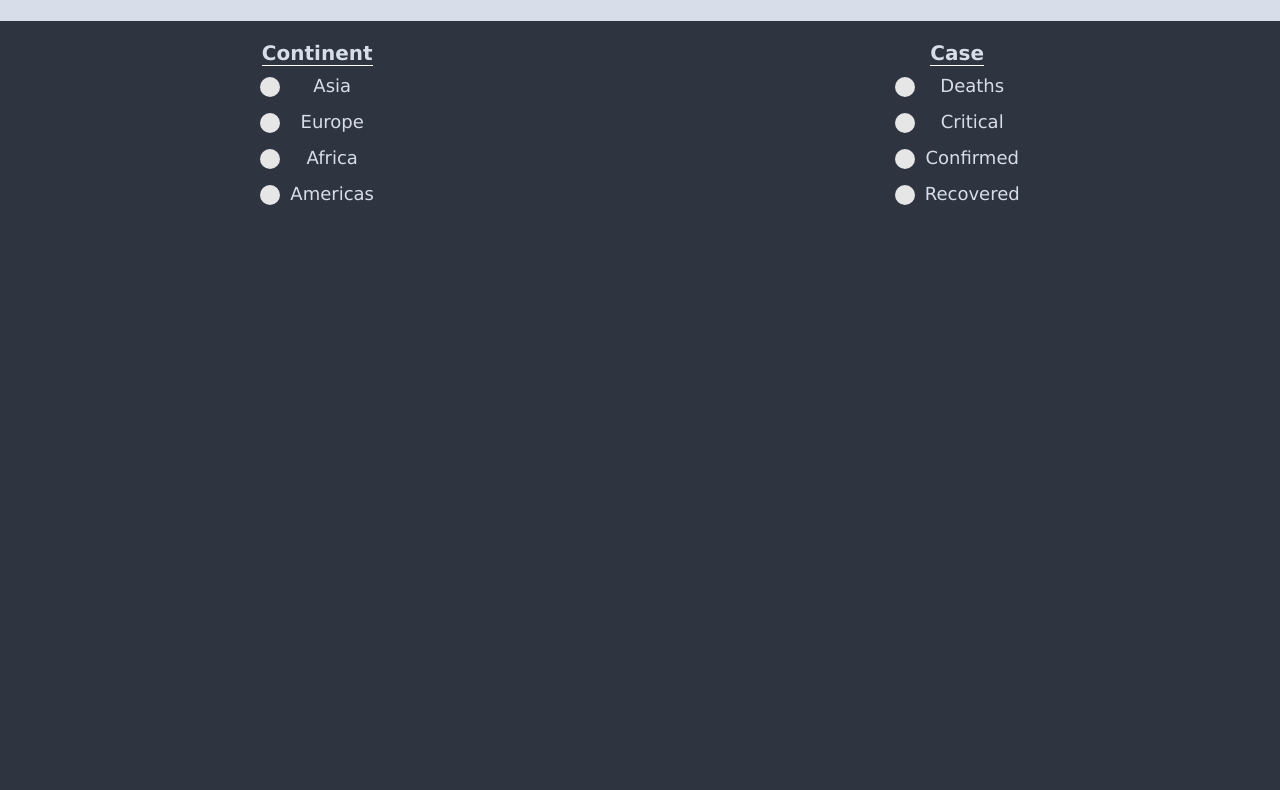
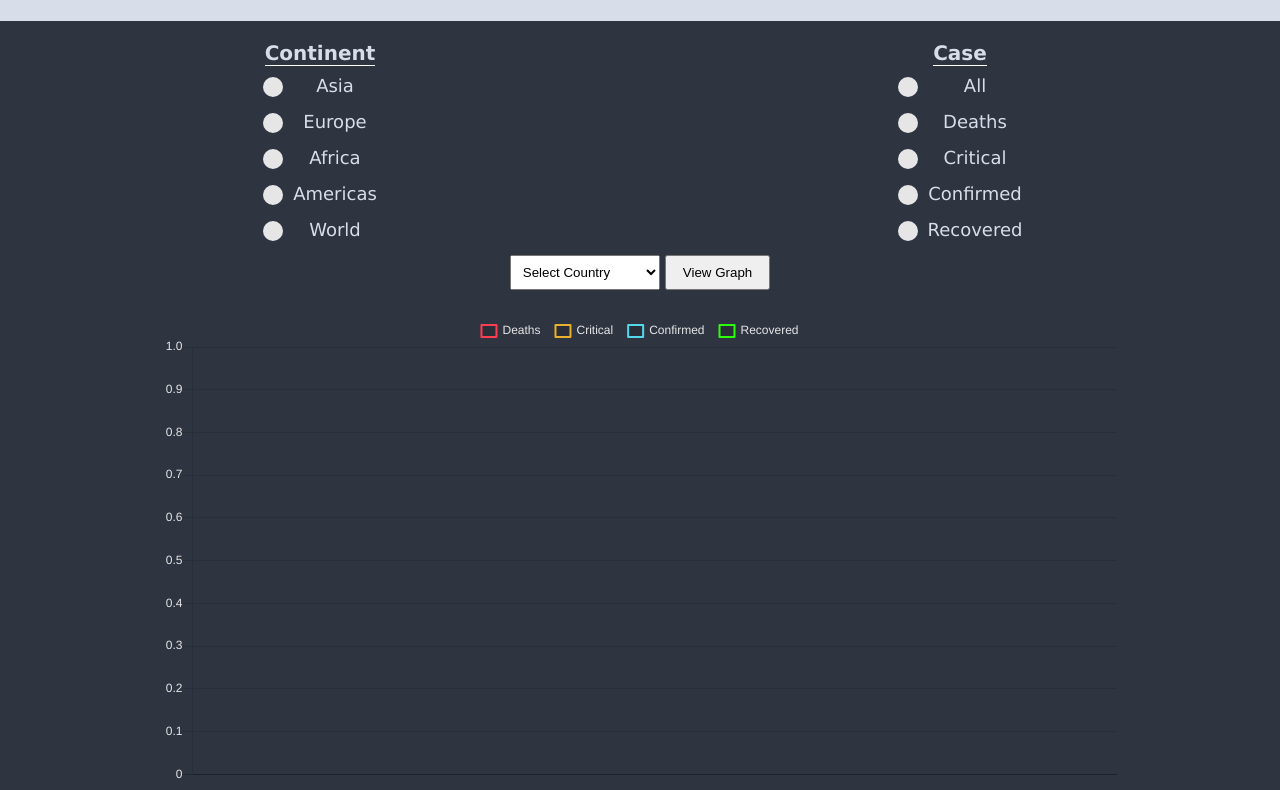
Before and after one commit to YanivBah/COVID-19_Statistics, a plain HTML site: page index.html in a window 1280 px wide. Shown: the part 79-869 px from the top of the page. Before the commit the page ends 800 px from the top, so only its background shows below. Drawn offline with nearby package versions, Linux system fonts and the light colour scheme; no server answers.

Commit message:
design added

```diff
--- a/index.html
+++ b/index.html
@@ -16,50 +16,68 @@
         <h2><span>Continent</span></h2>
         <label class="control control--radio"
           >Asia
-          <input type="radio" name="radio" id="asia" />
+          <input type="radio" name="continent" id="asia" />
           <div class="control__indicator"></div>
         </label>
         <label class="control control--radio"
           >Europe
-          <input type="radio" name="radio" id="europe" />
+          <input type="radio" name="continent" id="europe" />
           <div class="control__indicator"></div>
         </label>
         <label class="control control--radio"
           >Africa
-          <input type="radio" name="radio" id="africa" />
+          <input type="radio" name="continent" id="africa" />
           <div class="control__indicator"></div>
         </label>
         <label class="control control--radio"
           >Americas
-          <input type="radio" name="radio" id="americas" />
+          <input type="radio" name="continent" id="americas" />
+          <div class="control__indicator"></div>
+        </label>
+        <label class="control control--radio"
+          >World
+          <input type="radio" name="continent" id="world" />
           <div class="control__indicator"></div>
         </label>
       </div>
       <div class="case-selector">
         <h2><span>Case</span></h2>
         <label class="control control--radio"
+          >All
+          <input type="radio" name="case" id="all" />
+          <div class="control__indicator"></div>
+        </label>
+        <label class="control control--radio"
           >Deaths
-          <input type="radio" name="radio" id="deaths" />
+          <input type="radio" name="case" id="deaths" />
           <div class="control__indicator"></div>
         </label>
         <label class="control control--radio"
           >Critical
-          <input type="radio" name="radio" id="critical" />
+          <input type="radio" name="case" id="critical" />
           <div class="control__indicator"></div>
         </label>
         <label class="control control--radio"
           >Confirmed
-          <input type="radio" name="radio" id="confirmed" />
+          <input type="radio" name="case" id="confirmed" />
           <div class="control__indicator"></div>
         </label>
         <label class="control control--radio"
           >Recovered
-          <input type="radio" name="radio" id="recovered" />
+          <input type="radio" name="case" id="recovered" />
           <div class="control__indicator"></div>
         </label>
       </div>
+      <div class="view-graph">
+        <select name="countrys" id="country-select">
+          <option value="" disabled selected>Select Country</option>
+        </select>
+        <button class="graph-btn">View Graph</button>
+      </div>
     </div>
-    <!-- <canvas id="chart"></canvas> -->
+    <div class="graph-container">
+      <canvas id="chart"></canvas>
+    </div>
     <script src="./node_modules/chart.js/dist/Chart.js"></script>
     <script src="./script.js"></script>
   </body>
--- a/script.js
+++ b/script.js
@@ -1,4 +1,9 @@
 const database = {
+  selectors: {
+    continent: '',
+    case: '',
+    country: 'all',
+  },
   apis: {
     covidAPI: 'https://corona-api.com/countries',
     countriesAPI: 'https://cors.bridged.cc/https://restcountries.herokuapp.com/api/v1/',
@@ -45,22 +50,91 @@ const sortCovid = async (data) => {
   console.log('I Finished');
 }
 
-// const ctx = document.getElementById('chart');
-// const covidChart = new Chart(ctx, {
-//     type: 'line',
-//     data: {
-//         labels: [],
-//         datasets: [{
-//             label: 'TEST',
-//             backgroundColor: 'rgba(255, 99, 132,.3)',
-//             borderColor: 'rgb(255, 99, 132)',
-//             data: []
-//         }]
-//     },
-//     options: {}
-// });
+const dropdownCountries = (continent) => {
+  const dropdown = document.querySelector('#country-select');
+  const obj = database.countries[continent];
+  const baseHTML = `<option value="" disabled selected>Select Country</option>
+          <option value="all">All</option>`;
+  dropdown.innerHTML = baseHTML;
+  for (const key in obj) {
+    const country = document.createElement('option');
+    country.setAttribute('value',key);
+    country.innerText = obj[key].name;
+    dropdown.appendChild(country);
+  }
+}
 
-const updateChart = (continent = 'asia',type = 'deaths') => {
+const ctx = document.getElementById('chart');
+const covidChart = new Chart(ctx, {
+    type: 'line',
+    data: {
+        labels: [],
+        datasets: [{
+            label: 'Deaths',
+            // backgroundColor: 'rgba(255, 99, 132,.3)',
+            borderColor: 'rgb(255, 60, 80)',
+            pointBackgroundColor: '#e6e6e6',
+            pointHoverBackgroundColor: 'rgb(255, 60, 80)',
+            pointBorderWidth: 2,
+            // pointRadius: 5,
+            borderWidth: 2,
+            borderJoinStyle: 'round',
+            spanGaps: true,
+            data: []
+        },{
+            label: 'Critical',
+            // backgroundColor: 'rgba(255, 99, 132,.3)',
+            borderColor: 'rgb(232, 176, 44)',
+            pointBackgroundColor: '#e6e6e6',
+            pointHoverBackgroundColor: 'rgb(232, 176, 44)',
+            pointBorderWidth: 2,
+            // pointRadius: 5,
+            borderWidth: 2,
+            borderJoinStyle: 'round',
+            spanGaps: true,
+            data: []
+        },{
+            label: 'Confirmed',
+            // backgroundColor: 'rgba(255, 99, 132,.3)',
+            borderColor: 'rgb(84, 217, 235)',
+            pointBackgroundColor: '#e6e6e6',
+            pointHoverBackgroundColor: 'rgb(84, 217, 235)',
+            pointBorderWidth: 2,
+            // pointRadius: 5,
+            borderWidth: 2,
+            borderJoinStyle: 'round',
+            spanGaps: true,
+            data: []
+        },{
+            label: 'Recovered',
+            // backgroundColor: 'rgba(255, 99, 132,.3)',
+            borderColor: 'rgb(45, 255, 8)',
+            pointBackgroundColor: '#e6e6e6',
+            pointHoverBackgroundColor: 'rgb(45, 255, 8)',
+            pointBorderWidth: 2,
+            // pointRadius: 5,
+            borderWidth: 2,
+            borderJoinStyle: 'round',
+            spanGaps: true,
+            data: []
+        }]
+    },
+    options: {
+      tooltips: {
+            mode: 'point'
+        },
+      legend: {
+        align: 'center',
+        labels: {
+          boxWidth: 15,
+          padding: 15,
+        }
+      }
+    }
+});
+
+const updateChart = () => {
+    const type = database.selectors.case;
     const length = covidChart.data.labels.length;
     for (let i = 0; i < length;i++) {
       covidChart.data.labels.pop();
@@ -69,15 +143,62 @@ const updateChart = (continent = 'asia',type = 'deaths') => {
       });
     }
     covidChart.update();
-    covidChart.data.datasets[0].label = `${type} in ${continent}`;
-    const obj = database.countries[continent];
-    for (const key in obj) {
-      covidChart.data.labels.push(obj[key].name);
-      covidChart.data.datasets.forEach((dataset) => {
-          dataset.data.push(obj[key][type]);
-      });
+    const continent = database.selectors.continent;
+    const typesIndex = ['deaths','critical','confirmed','recovered'];
+    const index = typesIndex.indexOf(type);
+    if (continent === 'world') {
+      const continents = database.countries;
+      let counter = 0;
+      for (const region in continents) {
+        for (const country in continents[region]) {
+          covidChart.data.labels.push(continents[region][country].name);
+          if (type === 'all') {
+            covidChart.data.datasets[0].data.push(continents[region][country].deaths);
+            covidChart.data.datasets[1].data.push(continents[region][country].critical);
+            covidChart.data.datasets[2].data.push(continents[region][country].confirmed);
+            covidChart.data.datasets[3].data.push(continents[region][country].recovered);
+          } else {
+            covidChart.data.datasets[index].data.push(continents[region][country][type]);
+          }
+        }
+      }
+    } else {
+        const obj = database.countries[continent];
+        for (const key in obj) {
+          covidChart.data.labels.push(obj[key].name);
+          if (type === 'all') {
+            covidChart.data.datasets[0].data.push(obj[key].deaths);
+            covidChart.data.datasets[1].data.push(obj[key].critical);
+            covidChart.data.datasets[2].data.push(obj[key].confirmed);
+            covidChart.data.datasets[3].data.push(obj[key].recovered);
+          } else {
+            covidChart.data.datasets[index].data.push(obj[key][type])
+          }
+        }
     }
     covidChart.update();
 }
 
 sortCountries(fetchData(database.apis.countriesAPI));
+Chart.defaults.global.defaultFontColor = '#e6e6e6';
+Chart.defaults.global.animation.duration = '2000';
+
+const continentSelectors = document.querySelectorAll('[type="radio"][name="continent"]');
+continentSelectors.forEach(e => {
+  e.addEventListener('change', (e) => {
+    database.selectors.continent = e.target.getAttribute('id');
+    console.log(e.target.getAttribute('id'));
+    dropdownCountries(database.selectors.continent);
+  })
+})
+
+const caseSelectors = document.querySelectorAll('[type="radio"][name="case"]');
+caseSelectors.forEach(e => {
+  e.addEventListener('change', (e) => {
+    database.selectors.case = e.target.getAttribute('id');
+    console.log(e.target.getAttribute('id'));
+  })
+})
+
+const viewGraphButton = document.querySelector('.graph-btn');
+viewGraphButton.addEventListener('click', updateChart);
--- a/style.css
+++ b/style.css
@@ -53,8 +53,11 @@ span {
   border-bottom: 1px solid white;
 }
 .selectors {
-  display: flex;
-  flex-direction: row;
+  /* display: flex; */
+  /* flex-direction: row; */
+  display: grid;
+  grid-template-columns: repeat(2, 1fr);
+  margin-bottom: 20px;
 }
 .continent-selector,
 .case-selector {
@@ -62,6 +65,17 @@ span {
   flex-direction: column;
   max-width: 200px;
   margin: 0 auto;
+}
+.view-graph {
+  margin: 0 auto;
+  grid-column: 1 / span 2;
+}
+select#country-select {
+  width: 150px;
+  padding: 0.5rem 0.5rem;
+}
+.graph-btn {
+  padding: 0.5rem 1rem;
 }
 .control {
   display: block;
@@ -119,3 +133,8 @@ control:hover input ~ .control__indicator,
 .control--radio input:disabled ~ .control__indicator:after {
   background: #7b7b7b;
 }
+.graph-container {
+  /* background: #e6e6e6; */
+  padding-left: 10rem;
+  padding-right: 10rem;
+}
```
